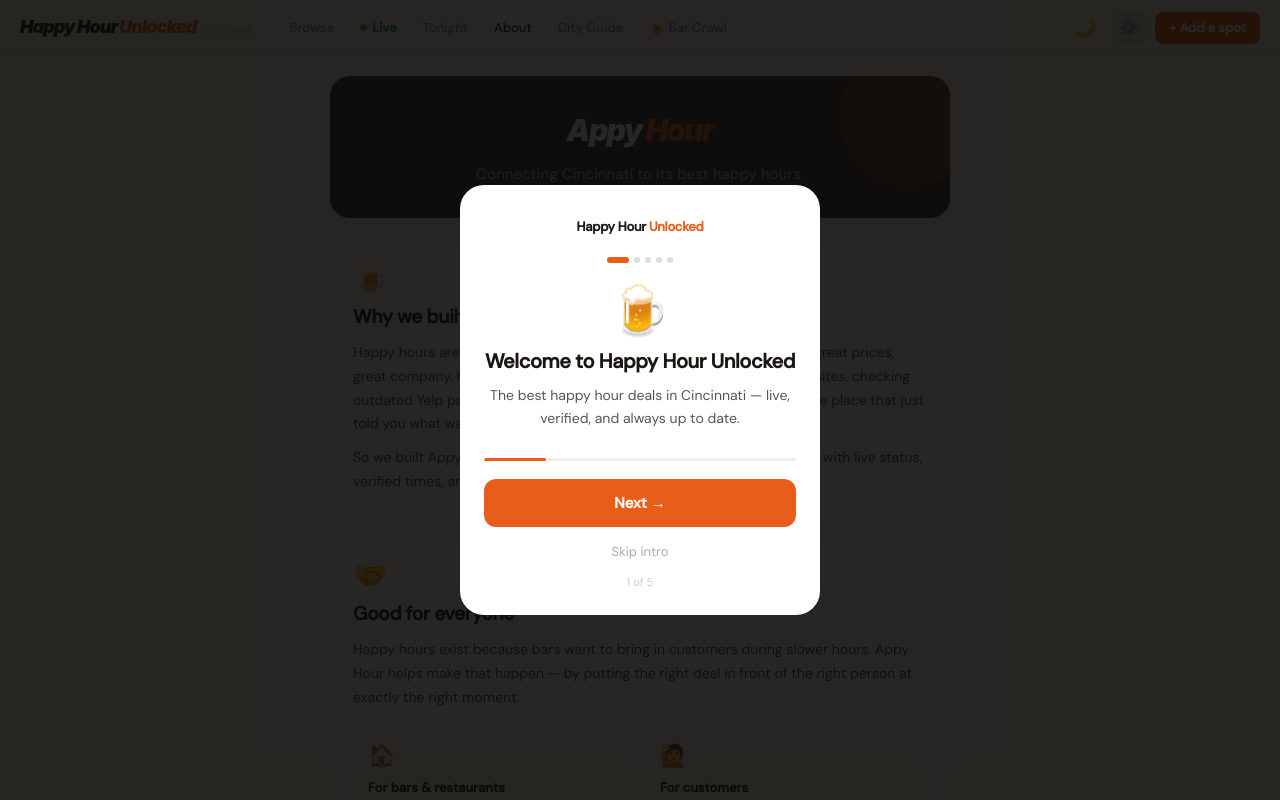
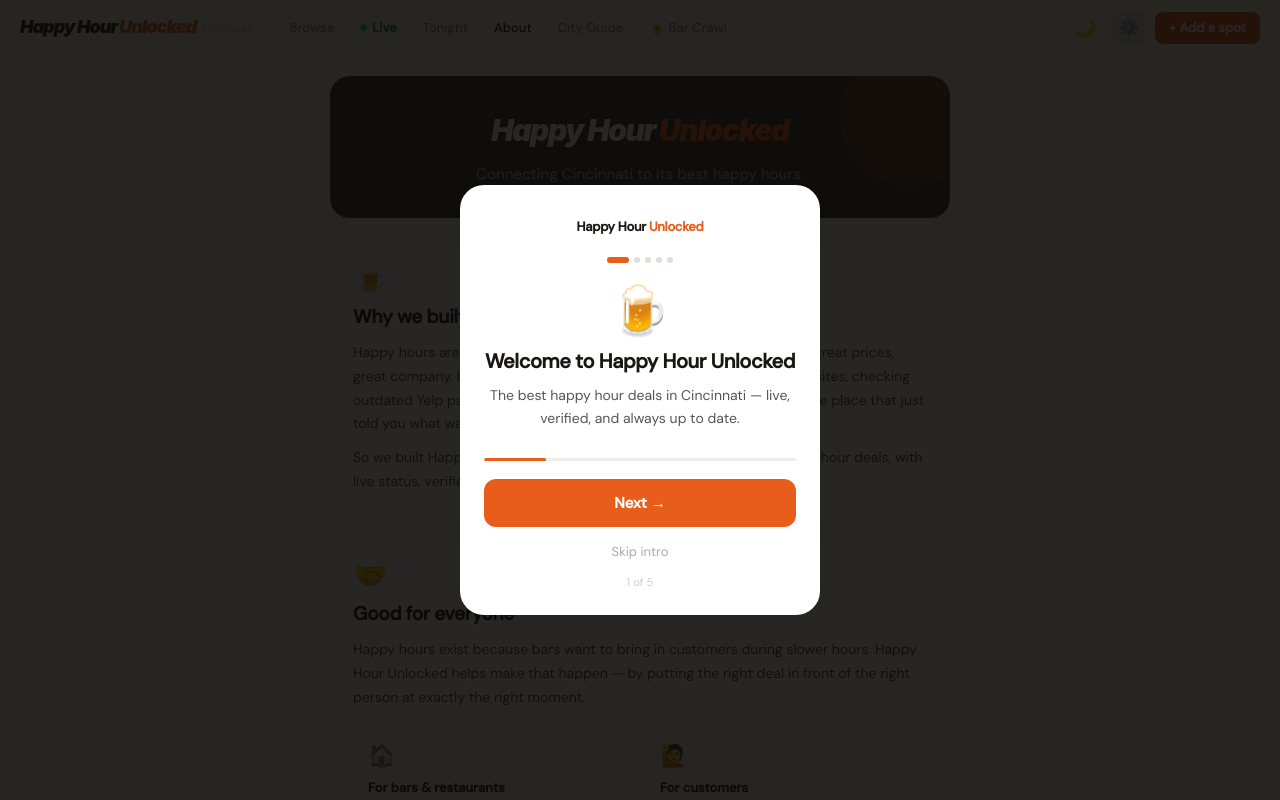
Before and after one commit to appyhour1/HappyHour, a React (Create React App) app: page /about in a window 1280 px wide. Shown: the top 800 px of the page. Built offline with nearby package versions, Linux system fonts and the light colour scheme; no server answers; the database is empty.

Commit message:
Add files via upload

```diff
--- a/src/pages/AboutPage.tsx
+++ b/src/pages/AboutPage.tsx
@@ -11,8 +11,8 @@ export default function AboutPage() {
   return (
     <>
       <Helmet>
-        <title>About — Appy Hour Cincinnati</title>
-        <meta name="description" content="Appy Hour connects Cincinnati bar-goers with the best happy hour deals while helping local bars fill seats during slower hours." />
+        <title>About — Happy Hour Unlocked Cincinnati</title>
+        <meta name="description" content="Happy Hour Unlocked connects Cincinnati bar-goers with the best happy hour deals while helping local bars fill seats during slower hours." />
       </Helmet>
 
       <div className="about-page">
@@ -20,8 +20,8 @@ export default function AboutPage() {
         {/* ── HERO ── */}
         <div className="about-hero">
           <div className="about-hero-logo">
-            <span className="about-logo-appy">Appy</span>
-            <span className="about-logo-hour">Hour</span>
+            <span className="about-logo-appy">Happy Hour</span>
+            <span className="about-logo-hour"> Unlocked</span>
           </div>
           <p className="about-hero-tagline">
             Connecting Cincinnati to its best happy hours.
@@ -36,7 +36,7 @@ export default function AboutPage() {
             Happy hours are one of the best things about going out — great drinks, great prices, great company. But finding them was always a hassle. Googling bar websites, checking outdated Yelp pages, texting friends who might know. There was no single place that just told you what was happening right now, near you, with real prices.
           </p>
           <p className="about-section-body">
-            So we built Appy Hour. One place for Cincinnati's best happy hour deals, with live status, verified times, and real deal information.
+            So we built Happy Hour Unlocked. One place for Cincinnati's best happy hour deals, with live status, verified times, and real deal information.
           </p>
         </div>
 
@@ -45,7 +45,7 @@ export default function AboutPage() {
           <div className="about-section-icon">🤝</div>
           <h2 className="about-section-title">Good for everyone</h2>
           <p className="about-section-body">
-            Happy hours exist because bars want to bring in customers during slower hours. Appy Hour helps make that happen — by putting the right deal in front of the right person at exactly the right moment.
+            Happy hours exist because bars want to bring in customers during slower hours. Happy Hour Unlocked helps make that happen — by putting the right deal in front of the right person at exactly the right moment.
           </p>
           <div className="about-cards">
             <div className="about-card">
@@ -66,7 +66,7 @@ export default function AboutPage() {
           <div className="about-section-icon">🌆</div>
           <h2 className="about-section-title">Built by Cincinnati, for Cincinnati</h2>
           <p className="about-section-body">
-            Every deal on Appy Hour is submitted or confirmed by real people who go out in Cincinnati. When you tap "Still accurate" on a venue, you're helping your neighbors make better plans. The more people use it, the better it gets for everyone.
+            Every deal on Happy Hour Unlocked is submitted or confirmed by real people who go out in Cincinnati. When you tap "Still accurate" on a venue, you're helping your neighbors make better plans. The more people use it, the better it gets for everyone.
           </p>
           <p className="about-section-body">
             Know a bar with a great happy hour that's not listed? Add it. See a deal that's changed? Suggest a correction. This app gets better every time someone contributes.
@@ -85,7 +85,7 @@ export default function AboutPage() {
           <span>·</span>
           <Link to="/terms" className="about-legal-link">Terms of Service</Link>
           <span>·</span>
-          <a href="mailto:hello@appyhour.app" className="about-legal-link">Contact</a>
+          <a href="mailto:hello@happyhourunlocked.com" className="about-legal-link">Contact</a>
         </div>
 
       </div>
```
